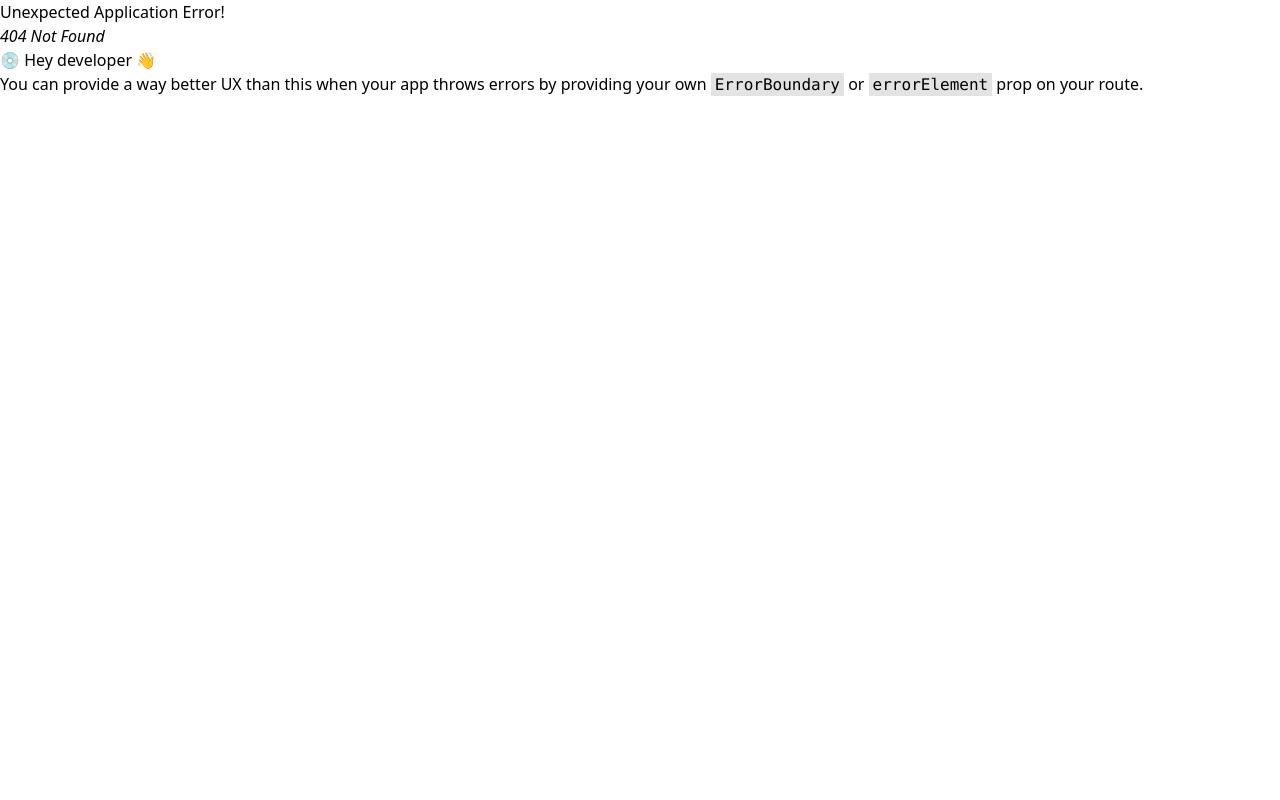
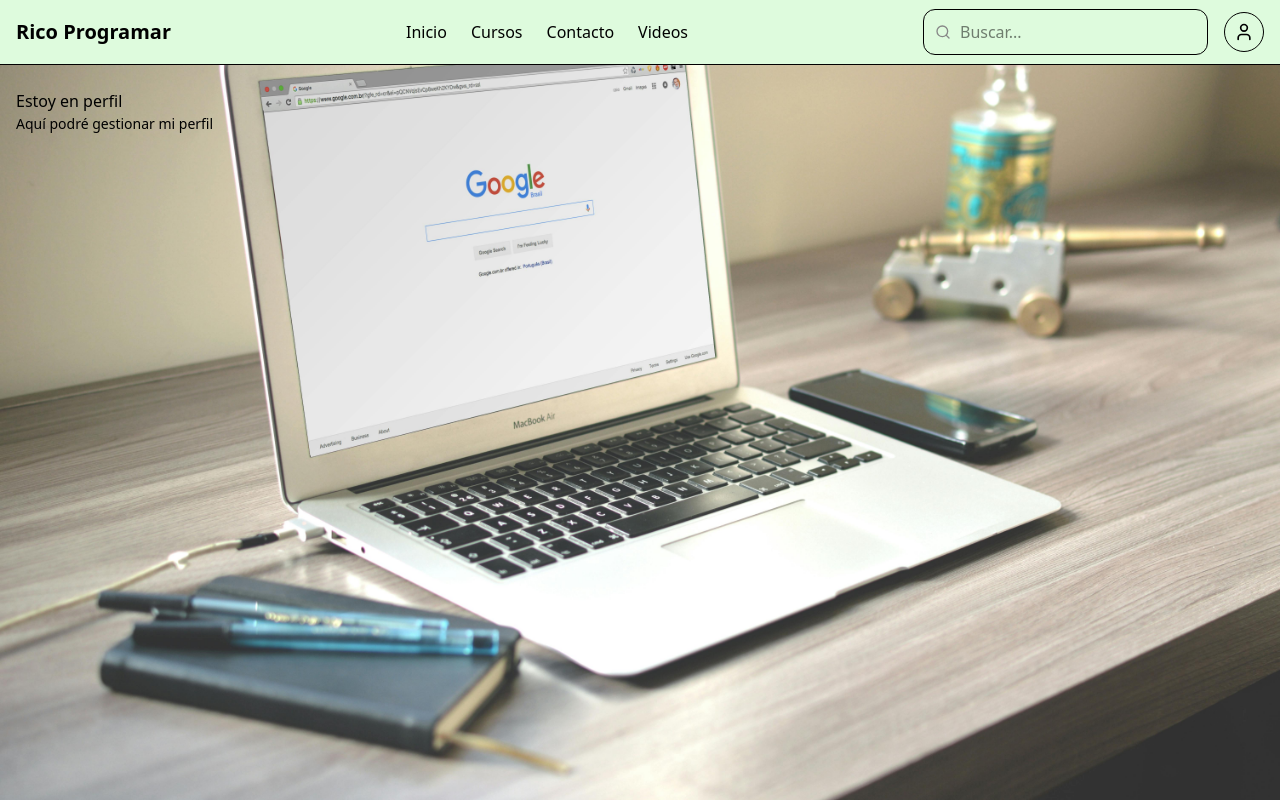
Before and after one commit to Fede01-code/actividades-react, a React (Vite) app: page /perfil in a window 1280 px wide. Before the commit this address had no page. Built offline with nearby package versions, Linux system fonts and the light colour scheme.

Commit message:
feat: componente navbar, mainlayout instalacion de react router para rutas e instalacion lucide react para los iconos

```diff
--- a/src/app/router/Index.jsx
+++ b/src/app/router/Index.jsx
@@ -1,4 +1,5 @@
 import MainLayout from "../../shared/layout/MainLayout";
+import ProfilePage from "../../features/users/pages/ProfilePage";
 import { createBrowserRouter } from "react-router-dom";
 
 const router = createBrowserRouter ([
@@ -22,6 +23,10 @@ const router = createBrowserRouter ([
             {
                 path: "videos",
                 element: <h1 className="p-4">Videos</h1>
+            },
+            {
+                path: "perfil",
+                element: <ProfilePage/>
             }
     ]
 
--- /dev/null
+++ b/src/features/users/pages/ProfilePage.jsx
@@ -0,0 +1,10 @@
+export default function ProfilePage (){
+    return (
+        <div>
+            <h1>
+                Estoy en perfil
+            </h1>
+            <p className="text-info-regular">Aquí podré gestionar mi perfil</p>
+        </div>
+    )
+}
--- a/src/shared/layout/MainLayout.jsx
+++ b/src/shared/layout/MainLayout.jsx
@@ -1,10 +1,15 @@
 import Navbar from "./Navbar";
+import herobg from "@/assets/images/imagen-hero.jpg"
 import { Outlet } from "react-router-dom";
 
 export default function MainLayout (){
 
     return (
-        <div className="min-h-screen bg-brand">
+        <div className="relative min-h-screen">
+            <div className="absolute inset-0 -z-10 bg-cover bg-center"
+                style = {{backgroundImage:`url(${herobg})`}}>
+            </div>
+
             {/* componente Nabvar creado anteriormente */}
             <Navbar/>
             <main className="mx-auto max-w7 px-4 py-6">
--- a/src/shared/layout/Navbar.jsx
+++ b/src/shared/layout/Navbar.jsx
@@ -1,8 +1,11 @@
 import { Search, User } from "lucide-react";
 import { Link } from "react-router-dom";
+import { useState } from "react";
 
 
 const Navbar = () => {
+    const [isOpen, setIsOpen] = useState(false);
+
   return (
     <nav className="w-full border-b bg-brand-soft">
       <div className="mx-auto max-w-7xl px-4">
@@ -58,11 +61,48 @@ const Navbar = () => {
 
 
             {/* Icono de usuario */}
-            <button className="flex items-center justify-center size-10 rounded-full border hover:bg-gray-100 transition">
+            {/* <button className="flex items-center justify-center size-10 rounded-full border hover:bg-gray-100 transition">
               <User className="size-5" />
-            </button>
+            </button> */}
 
 
+            {/* Usuario */}
+            <div className="relative">
+              <button
+                onClick={() => setIsOpen(!isOpen)}
+                className="flex items-center justify-center size-10 rounded-full border hover:bg-surface transition"
+              >
+                <User className="size-5" />
+              </button>
+
+
+              {isOpen && (
+                <div className="absolute right-0 mt-2 w-48 rounded-lg border bg-background shadow-lg">
+                  <ul className="py-2 text-sm">
+                    <li>
+                      <Link
+                        to="/perfil"
+                        className="block px-4 py-2 hover:bg-surface transition"
+                        onClick={() => setIsOpen(false)}
+                      >
+                        Perfil
+                      </Link>
+                    </li>
+                    <li>
+                      <button
+                        className="w-full text-left px-4 py-2 hover:bg-surface transition"
+                        onClick={() => {
+                          setIsOpen(false);
+                          console.log("Cerrar sesión");
+                        }}
+                      >
+                        Cerrar sesión
+                      </button>
+                    </li>
+                  </ul>
+                </div>
+              )}
+            </div>
           </div>
         </div>
       </div>
@@ -70,5 +110,7 @@ const Navbar = () => {
   );
 };
 
+export default Navbar;
 
-export default Navbar;
+// para dirigirme o navegar a una ruta uso link
+// para ejecutar logica se utiliza button
```
Also changed, not shown: src/assets/images/imagen-hero.jpg (added).
